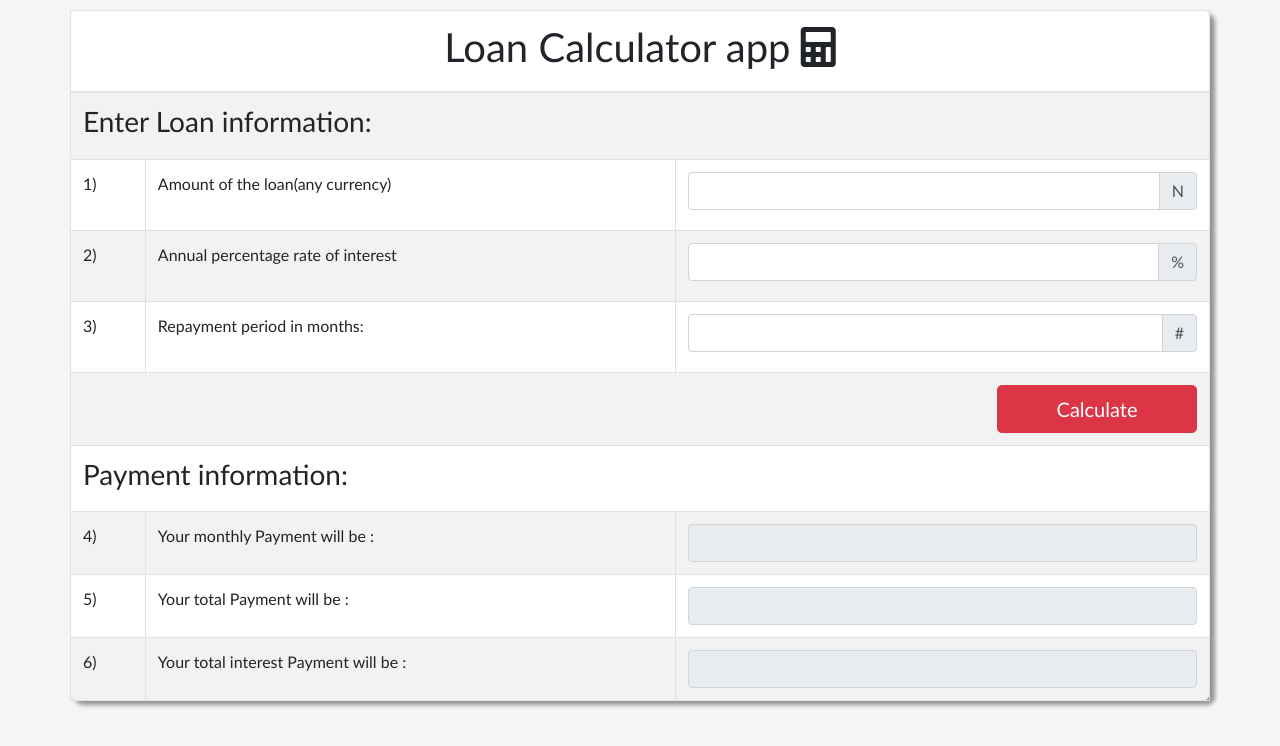
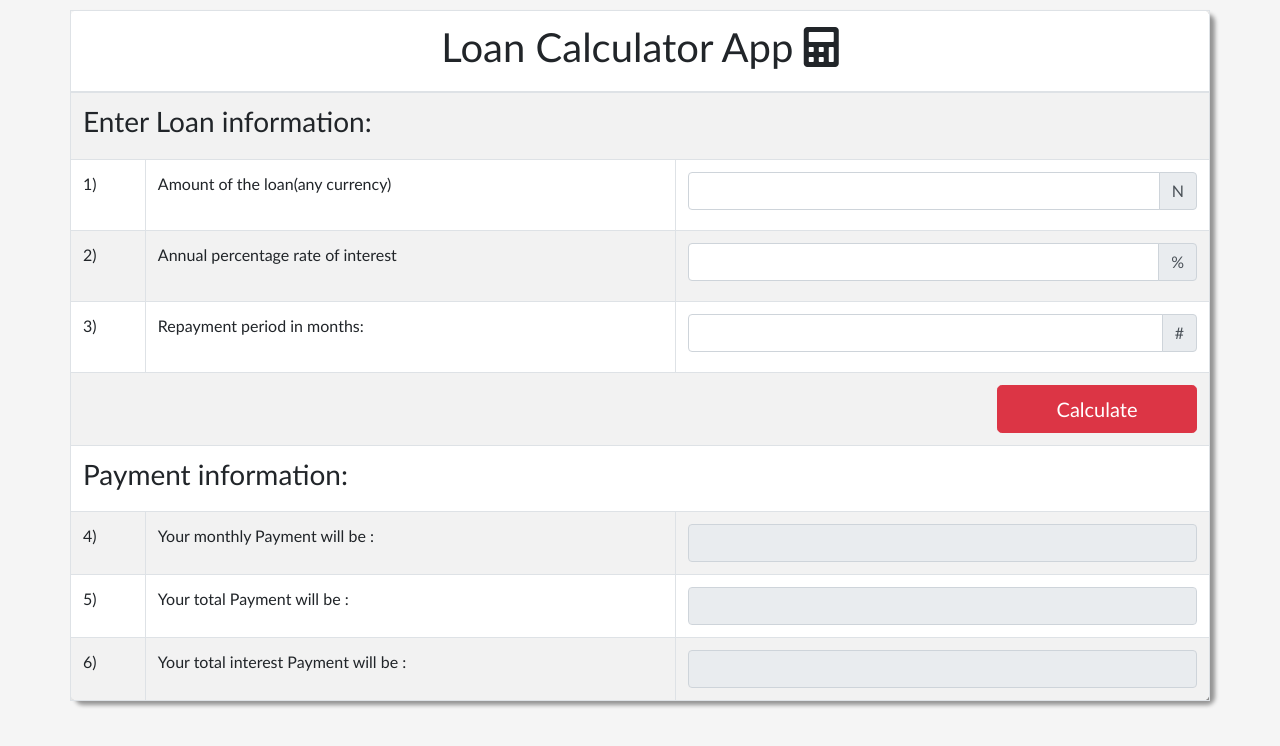
Before and after one commit to Juwwy/loan-calculator-app, a plain HTML site: page index.html in a window 1280 px wide. Drawn offline with Linux system fonts and the light colour scheme.

Commit message:
Loan calculator App

```diff
--- a/index.html
+++ b/index.html
@@ -17,7 +17,7 @@
                 <table class="table table-bordered table-striped">
                     <thead>
                         <tr>
-                            <th colspan="3" class="text-center"><h1>Loan Calculator app <i class="fas fa-calculator cal"></i></h1></th>
+                            <th colspan="3" class="text-center"><h1>Loan Calculator App <i class="fas fa-calculator cal"></i></h1></th>
 
                         </tr>
                     </thead>
```
